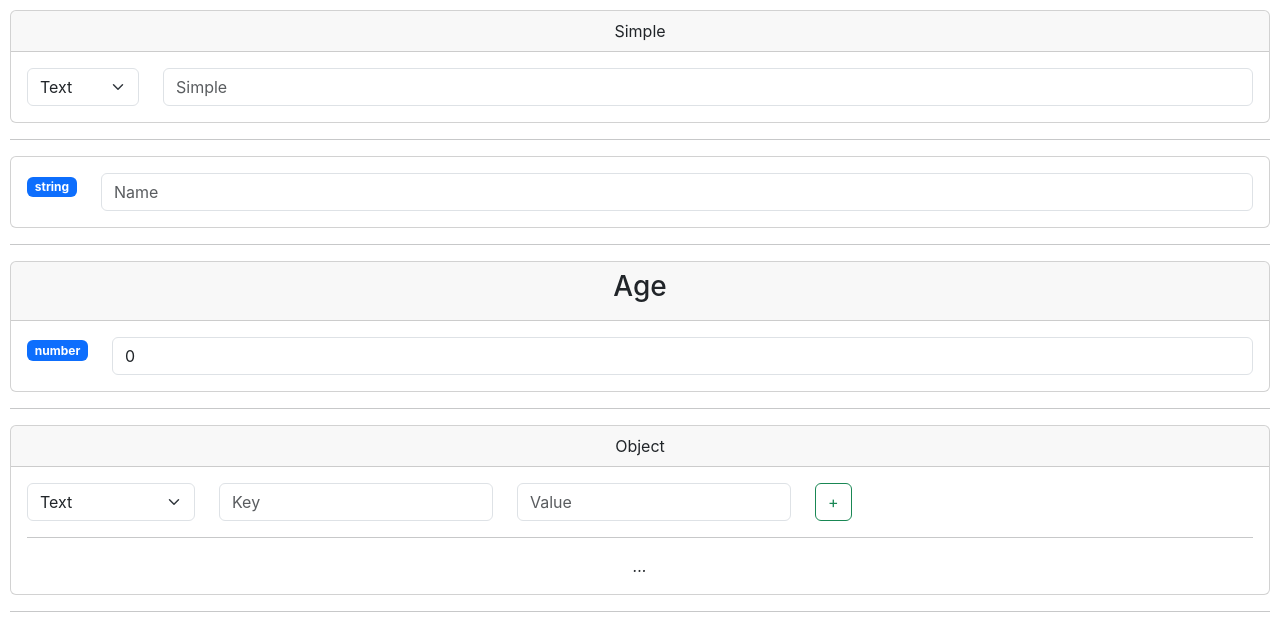
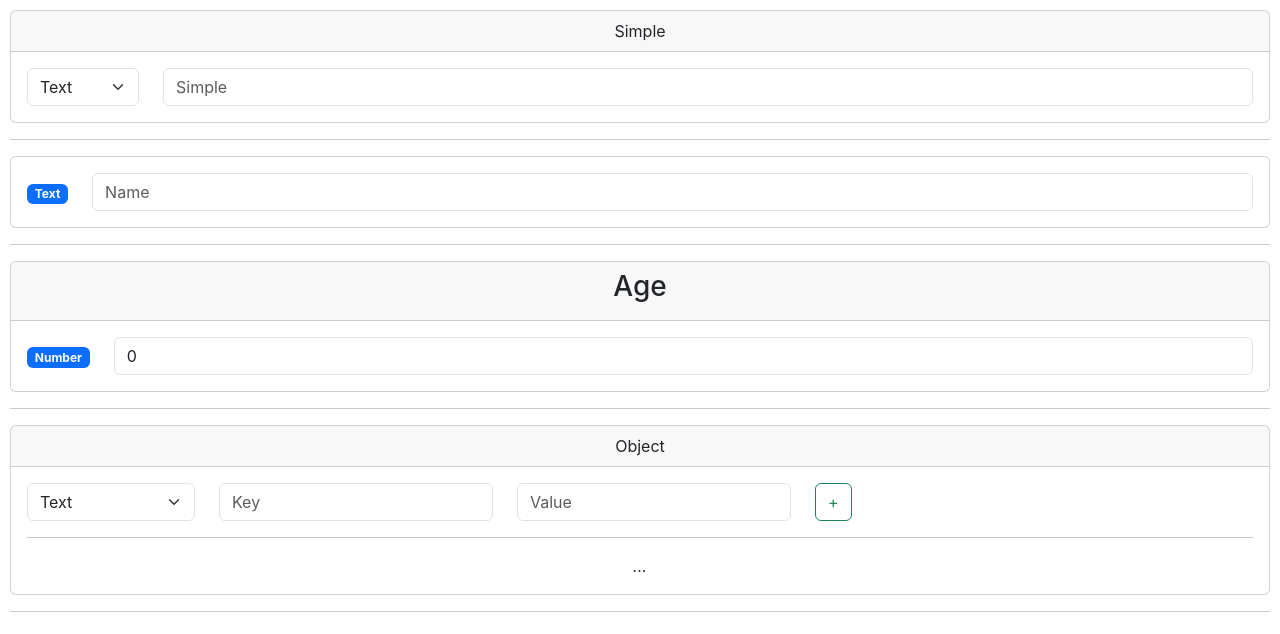
Before and after one commit to Narwhalsss360/proto-react-object-editor, a React (Create React App) app: page / in a window 1280 px wide. Shown: the top 634 px of the page. Built offline with nearby package versions, Linux system fonts and the light colour scheme.

Commit message:
Badge shows friendly type name

```diff
--- a/src/editor/SimpleEditor.js
+++ b/src/editor/SimpleEditor.js
@@ -83,10 +83,10 @@ export default function SimpleEditor({ value, scheme }) {
   const body = (
     <Form onSubmit={evt => evt.preventDefault()}>
       <Row>
-        <Col md='auto'>
+        <Col md='auto' style={{margin: 'auto'}}>
           {
             property(scheme, 'types', []).length <= 1 ?
-            <Badge>{typeof value}</Badge> :
+            <Badge>{TYPE_NAMES[typeof value]}</Badge> :
             <Form.Select value={typeof value} onChange={evt => setType(evt.target.value)}>
               {
                 scheme.types.map(type => (
```
